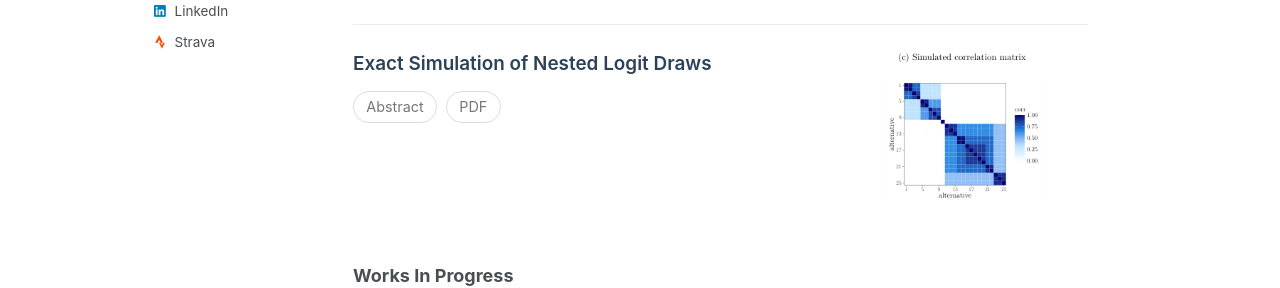
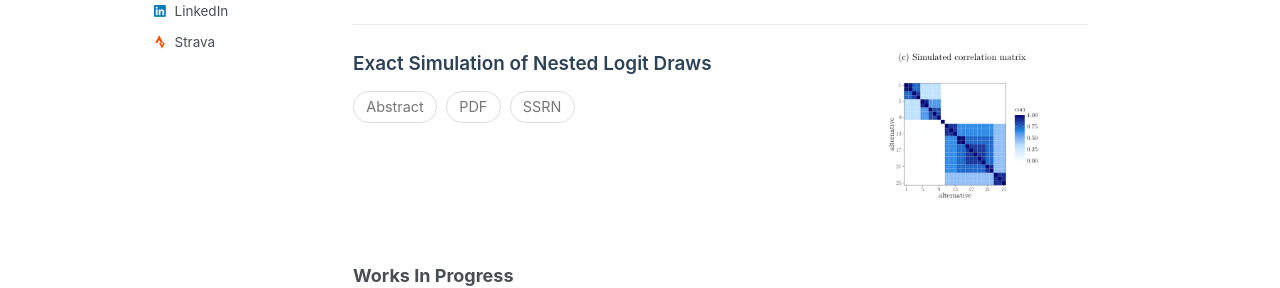
Before and after one commit to MMaydanchik/mmaydanchik.github.io, a Jekyll site: the page built from _pages/about.md, in a window 1280 px wide and 1146 px high. Shown: the part 425-713 px from the top of the window. Built offline with Jekyll 4.4.1, drawn with Linux system fonts in a browser that asks for light colours.

Commit message:
SSRN link

```diff
--- a/_pages/about.md
+++ b/_pages/about.md
@@ -190,6 +190,7 @@ My research interests are in industrial organization & energy and environmental
       <div class="toggle-row">
         <label for="nl-abstract" class="toggle-btn">Abstract</label>
         <a class="toggle-btn toggle-link" href="/files/NLsampling.pdf">PDF</a>
+        <a class="toggle-btn toggle-link" href="https://papers.ssrn.com/sol3/papers.cfm?abstract_id=7538980">SSRN</a>
       </div>
       <div id="nl-panel-abstract" class="toggle-panel">Nested logit models are simple to estimate, but nested logit errors have long resisted closed-form simulation. Galichon (2022) resolves a longstanding conjecture to show that nested logit errors decompose into standard Gumbel and positive stable components. I combine this result with the Kanter (1975) representation of positive stable variables to demonstrate a method for simulating error vectors for arbitrary trees. The method is fast, exact, and scales well. Monte Carlo simulations and timing benchmarks demonstrate its advantages over existing methods employing numerical inversion or moment-matching. It is a practical tool for discrete choice applications requiring full vectors of correlated shocks.</div>
     </div>
```
